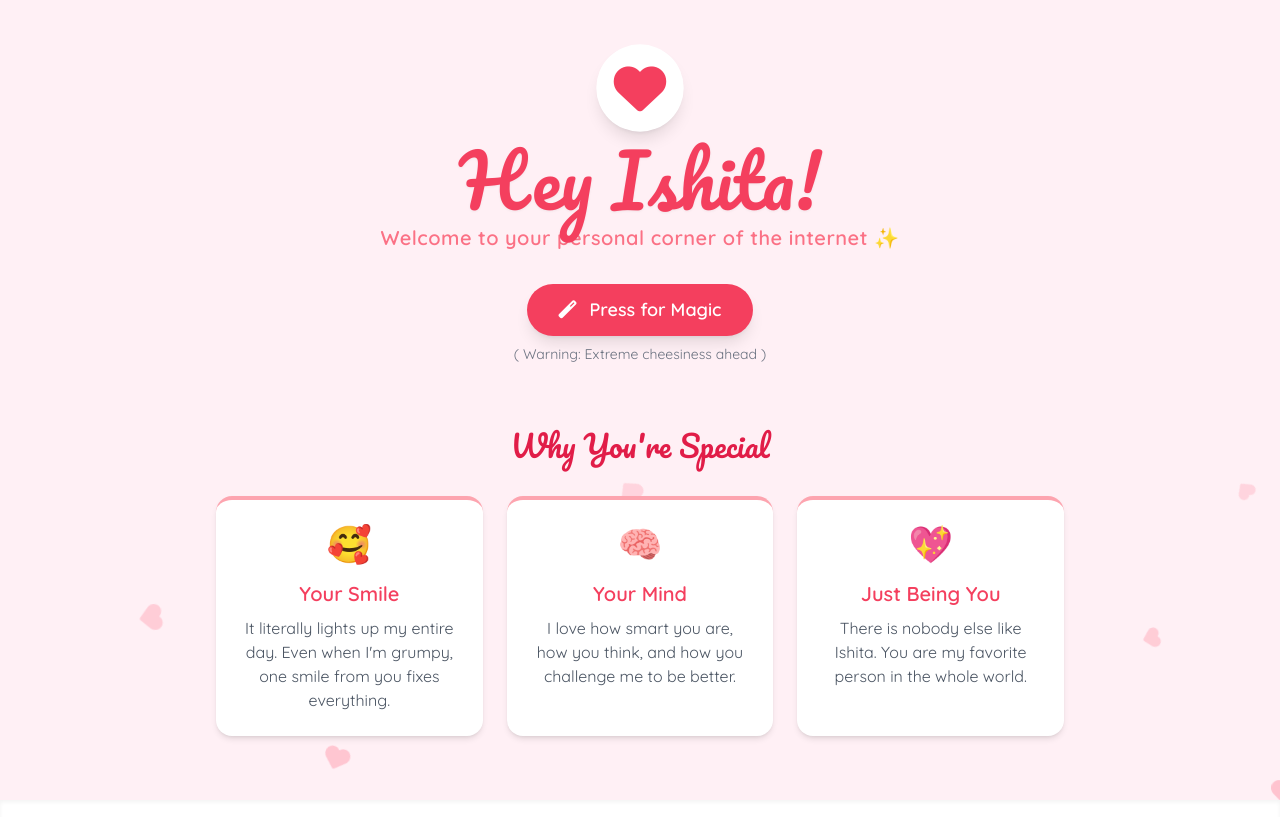
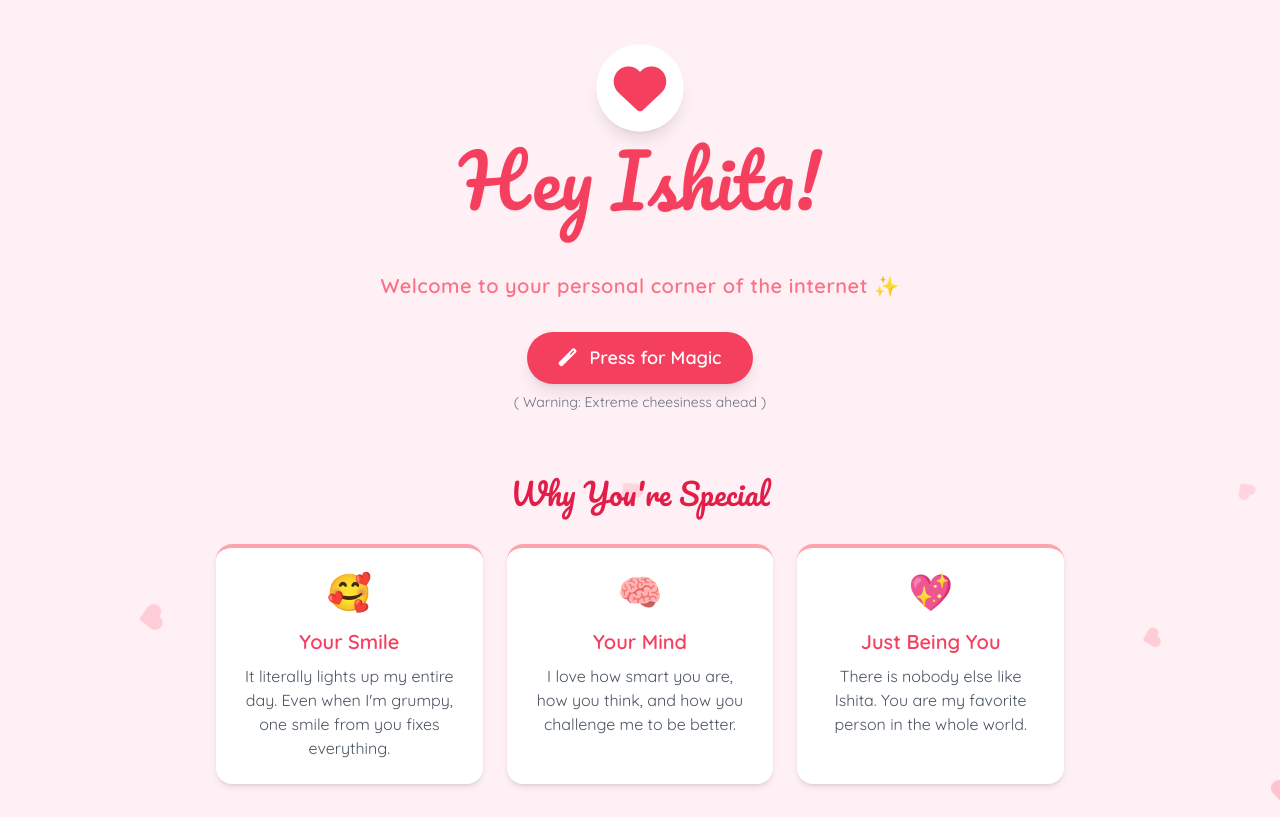
Before and after one commit to m-ayush-2004/ishita, a plain HTML site: page index.html in a window 1280 px wide. Shown: the top 817 px of the page. Drawn offline with nearby package versions, Linux system fonts and the light colour scheme.

Commit message:
Update index.html

```diff
--- a/index.html
+++ b/index.html
@@ -94,7 +94,7 @@
             <div class="inline-block p-4 rounded-full bg-white shadow-lg mb-4 pulse-heart">
                 <i class="fas fa-heart text-5xl text-rose-500"></i>
             </div>
-            <h1 class="text-5xl md:text-7xl text-rose-500 mb-2 drop-shadow-sm">Hey Ishita!</h1>
+            <h1 class="text-5xl md:text-7xl text-rose-500 mb-2 drop-shadow-sm">Hey Ishita!</h1><br><br>
             <p class="text-xl text-rose-400 font-semibold tracking-wide">Welcome to your personal corner of the internet ✨</p>
         </header>
 
```
